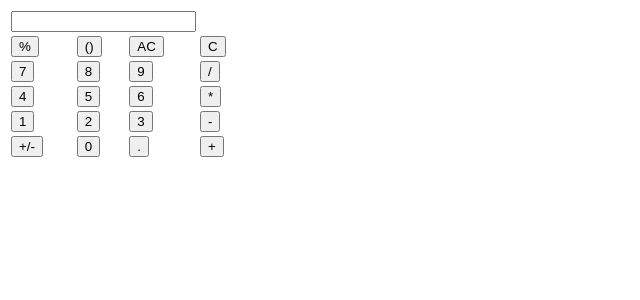
After one commit to leja123/tools-app, a PHP site: page /calculator.php in a window 1280 px wide. The commit adds this page. Shown: the top 300 px of the page, without its empty margins (0-640 px from the left). Run offline with PHP 8.4, Linux system fonts and the light colour scheme.

Commit message:
basic calculator layout

```diff
--- /dev/null
+++ b/calculator.php
@@ -0,0 +1,79 @@
+<?php
+?>
+<table id=calculator>
+    <tr>
+        <td colspan="3">
+                <input type="text" id="answer">
+        </td>
+    </tr>
+    <tr>
+        <td>
+            <input type="button" value="%">
+        </td>
+        <td>
+            <input type="button" value="()">
+        </td>
+        <td>
+            <input type="button" value="AC">
+        </td>
+        <td>
+            <input type="button" value="C">
+        </td>
+    </tr>
+    <tr>
+        <td>
+            <input type="button" value="7">
+        </td>
+        <td>
+            <input type="button" value="8">
+        </td>
+        <td>
+            <input type="button" value="9">
+        </td>
+        <td>
+            <input type="button" value="/">
+        </td>
+    </tr>
+    <tr>
+        <td>
+            <input type="button" value="4">
+        </td>
+        <td>
+            <input type="button" value="5">
+        </td>
+        <td>
+            <input type="button" value="6">
+        </td>
+        <td>
+            <input type="button" value="*">
+        </td>
+    </tr>
+    <tr>
+        <td>
+            <input type="button" value="1">
+        </td>
+        <td>
+            <input type="button" value="2">
+        </td>
+        <td>
+            <input type="button" value="3">
+        </td>
+        <td>
+            <input type="button" value="-">
+        </td>
+    </tr>
+    <tr>
+        <td>
+            <input type="button" value="+/-">
+        </td>
+        <td>
+            <input type="button" value="0">
+        </td>
+        <td>
+            <input type="button" value=".">
+        </td>
+        <td>
+            <input type="button" value="+">
+        </td>
+    </tr>
+</table>
--- a/main.php
+++ b/main.php
@@ -1,3 +1,3 @@
 <?php
 ?>
-<p> Menu.php</p>
+<button><a href="calculator.php">Calculator</a></button>
```
